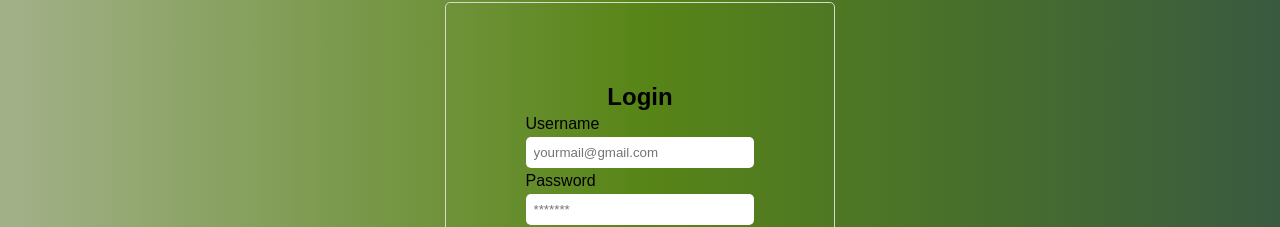
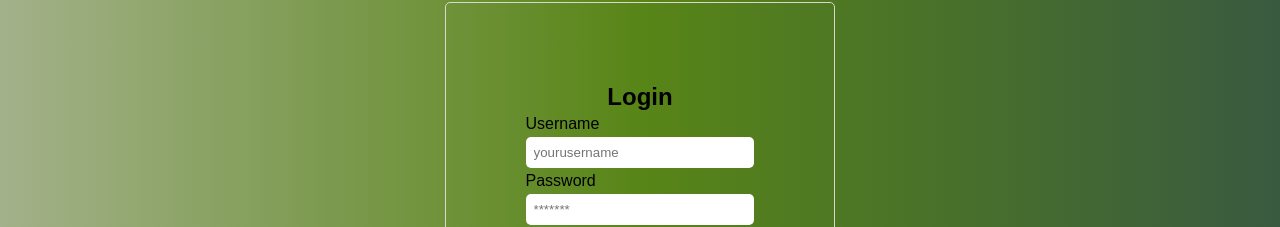
Before and after one commit to DylanBrown1993/final-project, a React (Create React App) app in the folder frontend/: page /login in a window 1280 px wide. Shown: the part 209-436 px from the top of the page. Built offline with nearby package versions, Linux system fonts and the light colour scheme; no server answers.

Commit message:
Remove Logout component, edit Login.jsx axios

```diff
--- a/frontend/src/App.js
+++ b/frontend/src/App.js
@@ -10,23 +10,23 @@ import MainArt from './components/Art';
 import ArtImage from './components/ArtImage'
 import Home from './components/Home';
 import Navigation from './components/Navigation';
-import Logout from './components/Logout';
 import { Login } from './components/Login';
 import { Register } from './components/Register';
 import { BrowserRouter as Router, Routes, Route } from 'react-router-dom';
 import RunGame from './components/RunGame';
 import ColorJump from './components/ColorJump';
 
-//df
+
 axios.defaults.withCredentials = true
 
 
 function App() {
-  // make it into a separate file later
+
   useEffect(() => {
     const getUsers = async () => {
       const res = await axios.get("http://localhost:3001/users/info");
       console.log(res);
+      setUser(res.data);
     };
     getUsers();
   }, []);
@@ -38,6 +38,7 @@ function App() {
     setCurrentForm(formName);
   }
 
+
   return (
     <div className="App">
       {/* {
@@ -45,21 +46,20 @@ function App() {
       } */}
 
       <Router>
-        <Navigation user={user} setUser={setUser}/>
+        <Navigation user={user} setUser={setUser} />
         <Routes>
           <Route path="/" element={<Home />} />
           <Route path="/reviews" element={<MainReview />} />
           <Route path="/review/:id" element={<Review />} />
           <Route path="/articles" element={<MainArticles />} />
           <Route path="/article/:id" element={<Article />} />
-          <Route path="/art" element={<MainArt/>}/>
-          <Route path="/art/:id" element={<ArtImage/>}/>
+          <Route path="/art" element={<MainArt />} />
+          <Route path="/art/:id" element={<ArtImage />} />
           <Route path="/reviews" element={<Review />} />
           <Route path="/games" element={<Games />} />
           <Route path="/colorjump" element={<ColorJump />} />
           <Route path="/rungame" element={<RunGame />} />
-          <Route path="/login" element={<Login setUser={setUser}/>} />
-          {/* <Route path="/logout" element={<Logout setUser={setUser}/>} /> */}
+          <Route path="/login" element={<Login setUser={setUser} />} />
           <Route path="/register" element={<Register />} />
         </Routes>
       </Router>
--- a/frontend/src/components/Login.jsx
+++ b/frontend/src/components/Login.jsx
@@ -34,7 +34,7 @@ export const Login = (props) => {
       <h2 >Login</h2>
       <div className="login-form">
         <label for="username">Username</label>
-        <input value={username} onChange={(e) => setUsername(e.target.value)} type="text" placeholder="yourmail@gmail.com" id="username" name="username" />
+        <input value={username} onChange={(e) => setUsername(e.target.value)} type="text" placeholder="yourusername" id="username" name="username" />
         <label for="password">Password</label>
         <input type="password" value={password} onChange={(e) => setPassword(e.target.value)} placeholder="*******" id="password" name="password" />
         <button onClick={handleSubmit}>Login</button>
--- a/package.json
+++ b/package.json
@@ -1,6 +1,7 @@
 {
   "dependencies": {
     "bcrypt": "^5.1.0",
+    "react-cookie": "^4.1.1",
     "react-icons": "^4.10.1"
   }
 }
```
Also changed, not shown: frontend/src/components/Logout.jsx (deleted, +0 -9 lines), 1 other file (tests, documents, lock files or other folders).
